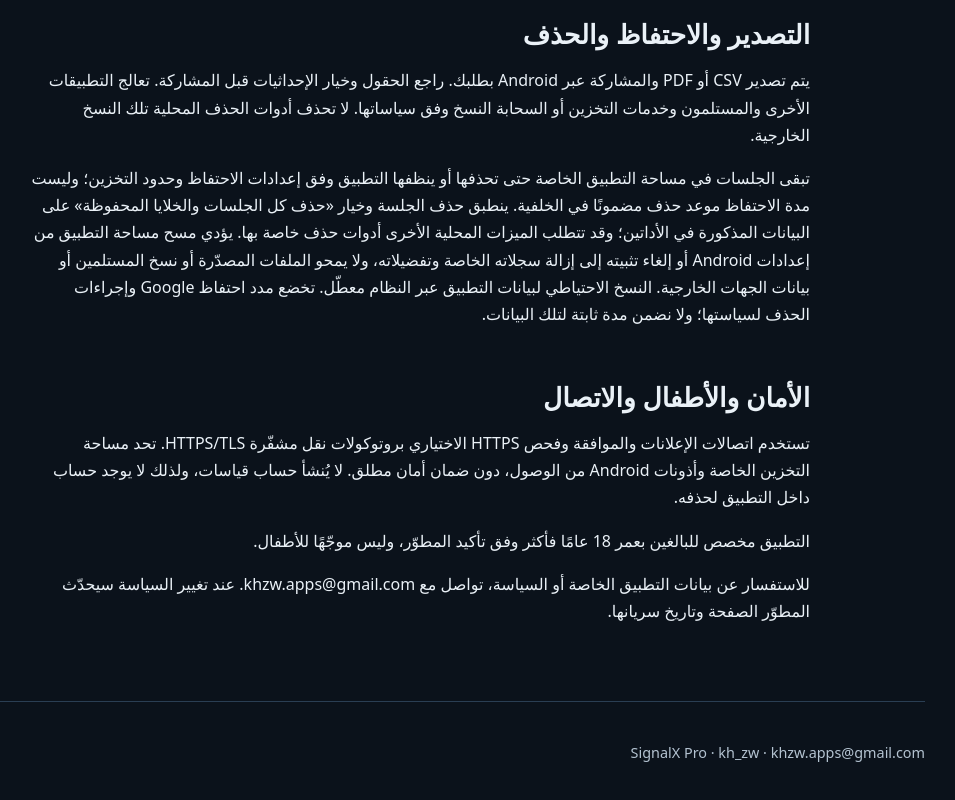
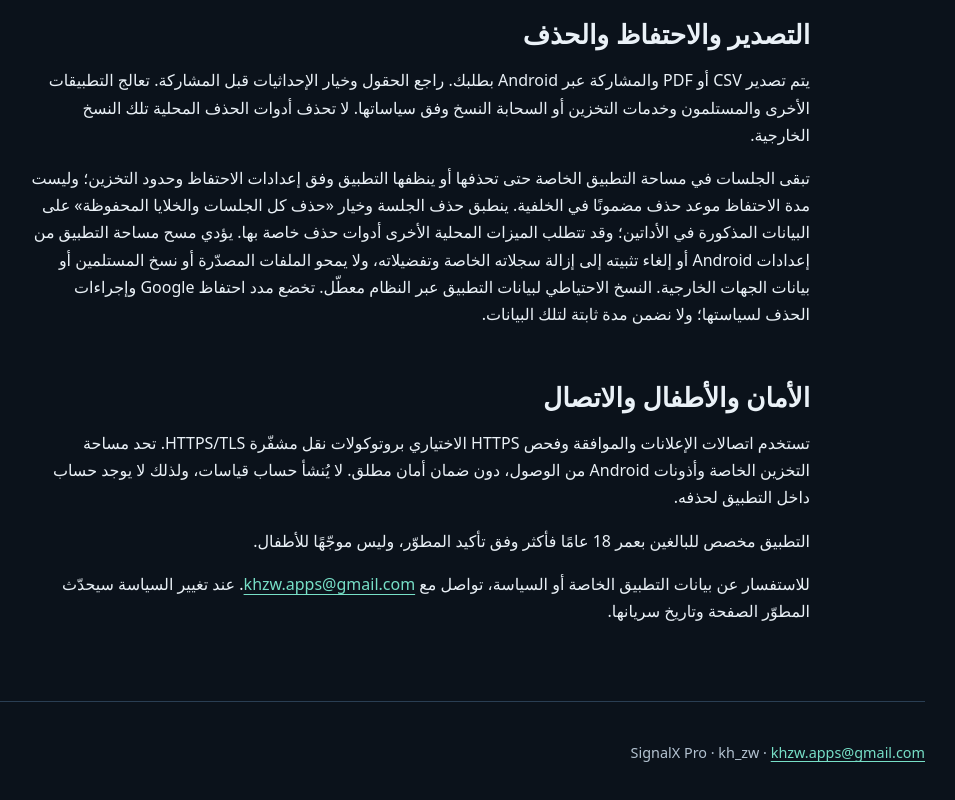
Before and after one commit to khkh2269-35/khkh2269-35.github.io, a plain HTML site: page privacy-ar.html in a window 1280 px wide. Shown: the part 1824-2624 px from the top of the page, without its empty margins (255-1210 px from the left). Drawn offline with Linux system fonts and the light colour scheme.

Commit message:
fix(site): make SignalX privacy contact links clickable (privacy-ar.html)

```diff
--- a/privacy-ar.html
+++ b/privacy-ar.html
@@ -3,7 +3,7 @@
 <header><a class="brand" href="index.html"><img src="mark.svg" width="34" height="34" alt=""><bdi>SignalX Pro</bdi></a><nav aria-label="التنقل الرئيسي"><a href="index.html">الموقع</a><a href="privacy-en.html" lang="en" dir="ltr">English</a></nav></header>
 <main class="policy">
 <h1>SignalX Pro — سياسة الخصوصية</h1>
-<p><strong>تاريخ السريان: 17 نوفمبر 2026.</strong> الناشر: <strong>kh_zw</strong>. الإصدار: 1.4.0 (12). البريد المخصص للخصوصية: khzw.apps@gmail.com. موقع المطوّر: <a href="https://khkh2269-35.github.io/">https://khkh2269-35.github.io/</a>.</p>
+<p><strong>تاريخ السريان: 17 نوفمبر 2026.</strong> الناشر: <strong>kh_zw</strong>. الإصدار: 1.4.0 (12). البريد المخصص للخصوصية: <a href="mailto:khzw.apps@gmail.com">khzw.apps@gmail.com</a>. موقع المطوّر: <a href="https://khkh2269-35.github.io/">https://khkh2269-35.github.io/</a>.</p>
 <p>يساعدك SignalX Pro على عرض قراءات الشبكة الخلوية التي يتيحها Android وحفظ جلسات تغطية اختيارية. يتضمن إعلانات بانر Google AdMob في صفحات الرئيسية والخلايا والتغطية فقط، وGoogle UMP لإدارة الموافقة عندما تكون مطلوبة. لا يحتاج إلى حساب أو خادم يديره المطوّر. تعالج Google بيانات الإعلانات والموافقة وفق ما توضحه هذه السياسة.</p>
 <h2>القراءات الخلوية والسجلات المحلية</h2>
 <p>بعد منح الأذونات، يقرأ التطبيق المعلومات التي يتيحها Android، مثل الشريحة المحددة ومرجع اشتراكها وموضعها، ومعلومات المشغّل والخلايا المتصلة والمجاورة وتقنية الاتصال والنطاق أو التردد عند توفرهما وقياسات الإشارة وأوقاتها. قد يشترط Android إذن حالة الهاتف والموقع الدقيق وتشغيل موقع الجهاز لإتاحة CellInfo، حتى دون تسجيل إحداثيات GPS. منح الإذن لا يبدأ تسجيل GPS تلقائيًا.</p>
@@ -22,5 +22,5 @@
 <h2>الأمان والأطفال والاتصال</h2>
 <p>تستخدم اتصالات الإعلانات والموافقة وفحص HTTPS الاختياري بروتوكولات نقل مشفّرة HTTPS/TLS. تحد مساحة التخزين الخاصة وأذونات Android من الوصول، دون ضمان أمان مطلق. لا يُنشأ حساب قياسات، ولذلك لا يوجد حساب داخل التطبيق لحذفه.</p>
 <p>التطبيق مخصص للبالغين بعمر 18 عامًا فأكثر وفق تأكيد المطوّر، وليس موجّهًا للأطفال.</p>
-<p>للاستفسار عن بيانات التطبيق الخاصة أو السياسة، تواصل مع khzw.apps@gmail.com. عند تغيير السياسة سيحدّث المطوّر الصفحة وتاريخ سريانها.</p>
-</main><footer><p>SignalX Pro · kh_zw · khzw.apps@gmail.com</p></footer></body></html>
+<p>للاستفسار عن بيانات التطبيق الخاصة أو السياسة، تواصل مع <a href="mailto:khzw.apps@gmail.com">khzw.apps@gmail.com</a>. عند تغيير السياسة سيحدّث المطوّر الصفحة وتاريخ سريانها.</p>
+</main><footer><p>SignalX Pro · kh_zw · <a href="mailto:khzw.apps@gmail.com">khzw.apps@gmail.com</a></p></footer></body></html>
```
